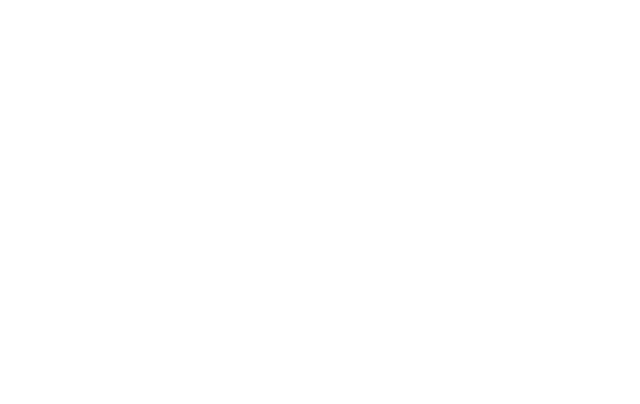
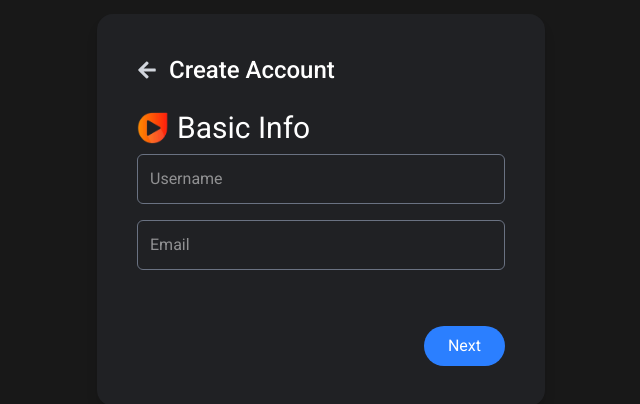
Before and after one commit to Sanskar-12/Playtube-frontend, a React (Vite) app: page /signup in a window 1280 px wide. Shown: the part 190-594 px from the top of the page, without its empty margins (319-959 px from the left). Built offline with nearby package versions, Linux system fonts and the light colour scheme.

Commit message:
added handle prev and handle next functionality

```diff
--- a/src/Pages/Signup.jsx
+++ b/src/Pages/Signup.jsx
@@ -1,7 +1,216 @@
-import React from "react";
+import { useState } from "react";
+import { FaArrowLeft, FaUserCircle } from "react-icons/fa";
+import logo from "../assets/playtube1.png";
+import { useNavigate } from "react-router-dom";
 
 const Signup = () => {
-  return <div></div>;
+  const [step, setStep] = useState(1);
+  const [userName, setUserName] = useState("");
+  const [email, setEmail] = useState("");
+  const [password, setPassword] = useState("");
+  const [confirmPassword, setConfirmPassword] = useState("");
+  const [showPassword, setShowPassword] = useState(false);
+  const [backendImage, setBackendImage] = useState(null);
+  const [frontendImage, setFrontendImage] = useState(null);
+
+  const navigate = useNavigate();
+
+  const handleNext = () => {
+    if (step === 1) {
+      if (!userName || !email) {
+        alert("Fill all the fields");
+        return;
+      }
+    }
+    if (step === 2) {
+      if (!password || !confirmPassword) {
+        alert("Fill all the fields");
+        return;
+      }
+      if (password !== confirmPassword) {
+        alert("Password and ConfirmPassword don't match");
+        return;
+      }
+    }
+    setStep(step + 1);
+  };
+
+  const handlePreviousArrow = (step) => {
+    if (step === 3) {
+      setBackendImage(null);
+      setFrontendImage(null);
+      setStep(step - 1);
+    }
+    if (step === 2) {
+      setPassword("");
+      setConfirmPassword("");
+      setStep(step - 1);
+    }
+    if (step === 1) {
+      setEmail("");
+      setUserName("");
+      navigate("/");
+    }
+  };
+
+  const handleAvatar = (e) => {
+    const file = e.target.files[0];
+
+    if (file) {
+      setBackendImage(file);
+      setFrontendImage(URL.createObjectURL(file));
+    }
+  };
+
+  return (
+    <div className="flex items-center justify-center min-h-screen bg-[#181818]">
+      <div className="bg-[#202124] rounded-2xl p-10 w-full max-w-md shadow-lg">
+        <div className="flex items-center mb-6">
+          <button className="text-gray-300 mr-3 hover:text-white">
+            <FaArrowLeft size={20} onClick={() => handlePreviousArrow(step)} />
+          </button>
+          <span className="text-white text-2xl font-medium">
+            Create Account
+          </span>
+        </div>
+        {/* Step 1 */}
+        {step === 1 && (
+          <>
+            <h1 className="text-3xl font-normal text-white mb-2 flex items-center gap-2">
+              <img src={logo} alt="logo" className="w-8 h-8" />
+              Basic Info
+            </h1>
+            <input
+              type="text"
+              placeholder="Username"
+              className="w-full bg-transparent border border-gray-500 rounded-md px-3 py-3 text-white focus:outline-none focus:border-orange-500 mb-4"
+              onChange={(e) => setUserName(e.target.value)}
+              value={userName}
+            />
+            <input
+              type="text"
+              placeholder="Email"
+              className="w-full bg-transparent border border-gray-500 rounded-md px-3 py-3 text-white focus:outline-none focus:border-orange-500 mb-4"
+              onChange={(e) => setEmail(e.target.value)}
+              value={email}
+            />
+
+            <div className="flex justify-end mt-10">
+              <button
+                onClick={handleNext}
+                className="bg-blue-500 hover:bg-blue-600 text-white px-6 py-2 rounded-full"
+              >
+                Next
+              </button>
+            </div>
+          </>
+        )}
+
+        {/* Step 2 */}
+        {step === 2 && (
+          <>
+            <h1 className="text-3xl font-normal text-white mb-2 flex items-center gap-2">
+              <img src={logo} alt="logo" className="w-8 h-8" />
+              Security
+            </h1>
+            <div className="flex items-center bg-[#3c4043] text-white px-3 py-2 rounded-full w-fit mb-6">
+              <FaUserCircle className="mr-2" size={20} />
+              {email}
+            </div>
+            <input
+              type={showPassword ? "text" : "password"}
+              placeholder="Password"
+              className="w-full bg-transparent border border-gray-500 rounded-md px-3 py-3 text-white focus:outline-none focus:border-orange-500 mb-4"
+              onChange={(e) => setPassword(e.target.value)}
+              value={password}
+            />
+            <input
+              type={showPassword ? "text" : "password"}
+              placeholder="Confirm Password"
+              className="w-full bg-transparent border border-gray-500 rounded-md px-3 py-3 text-white focus:outline-none focus:border-orange-500 mb-4"
+              onChange={(e) => setConfirmPassword(e.target.value)}
+              value={confirmPassword}
+            />
+            <div className="flex items-center gap-2 mt-3">
+              <input
+                type="checkbox"
+                id="showPass"
+                checked={showPassword}
+                onChange={() => setShowPassword(!showPassword)}
+              />
+              <label
+                htmlFor="showPass"
+                className="text-gray-300 cursor-pointer"
+              >
+                Show Password
+              </label>
+            </div>
+            <div className="flex justify-end mt-10">
+              <button
+                onClick={handleNext}
+                className="bg-blue-500 hover:bg-blue-600 text-white px-6 py-2 rounded-full"
+              >
+                Next
+              </button>
+            </div>
+          </>
+        )}
+
+        {/* Step 3 */}
+        {step === 3 && (
+          <>
+            <h1 className="text-3xl font-normal text-white mb-2 flex items-center gap-2">
+              <img src={logo} alt="logo" className="w-8 h-8" />
+              Choose Avatar
+            </h1>
+
+            <div className="flex items-center gap-6 mb-6">
+              <div className="w-28 h-28 rounded-full border-4 border-gray-500 overflow-hidden shadow-lg">
+                {frontendImage ? (
+                  <img
+                    src={frontendImage}
+                    alt="Profile Picture"
+                    className="w-full h-full object-cover"
+                  />
+                ) : (
+                  <FaUserCircle className="text-gray-500 w-full h-full p-2" />
+                )}
+              </div>
+              <div className="flex flex-col gap-2">
+                <label htmlFor="" className="text-gray-300 font-medium">
+                  Choose Profile Picture
+                </label>
+                <input
+                  type="file"
+                  // ref={avatarRef}
+                  onChange={handleAvatar}
+                  accept="image/*"
+                  className="block w-full text-sm text-gray-400
+                    file:mr-4 file:py-2 file:px-4
+                    file:rounded-full file:border-0
+                    file:text-sm file:font-semibold
+                    file:bg-blue-600 file:text-white
+                    hover:file:bg-blue-700
+                    cursor-pointer"
+                />
+              </div>
+            </div>
+
+            <div className="flex justify-end">
+              <button
+                // onClick={handleCreateAccount}
+                // disabled={loading}
+                className="bg-green-500 hover:bg-green-600 text-white px-6 py-2 rounded-full"
+              >
+                {/* {loading ? <ClipLoader size={20} color="white" /> : "Create Account"} */}
+                Create Account
+              </button>
+            </div>
+          </>
+        )}
+      </div>
+    </div>
+  );
 };
 
 export default Signup;
--- a/src/index.css
+++ b/src/index.css
@@ -1,5 +1,5 @@
+@import url("https://fonts.googleapis.com/css2?family=Roboto:ital,wght@0,100..900;1,100..900&display=swap");
 @import "tailwindcss";
-@import url("https://fonts.googleapis.com/css2?family=Roboto:ital,wght@0,100..900;1,100..900&display=swap");
 
 * {
   font-family: "Roboto", sans-serif;
```
